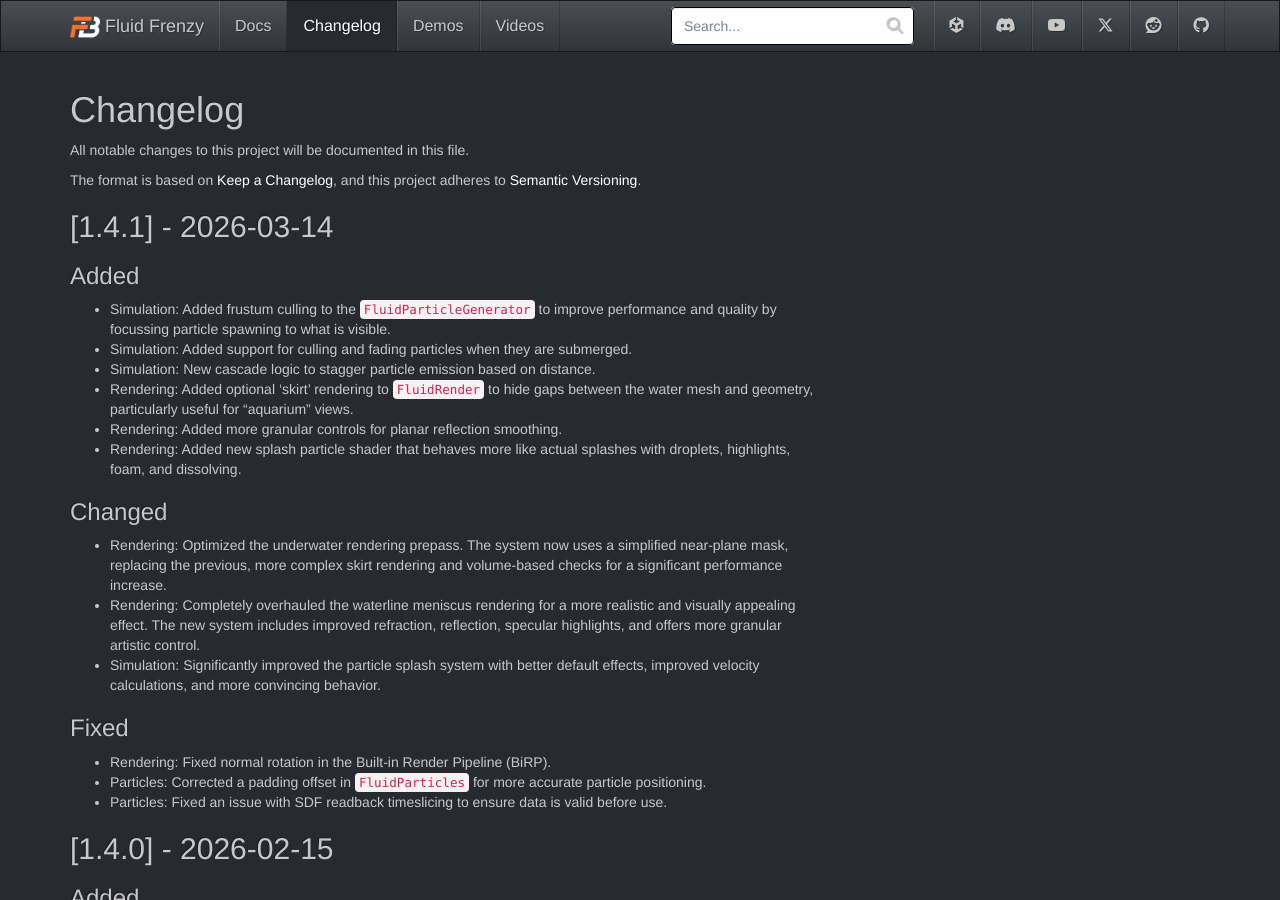
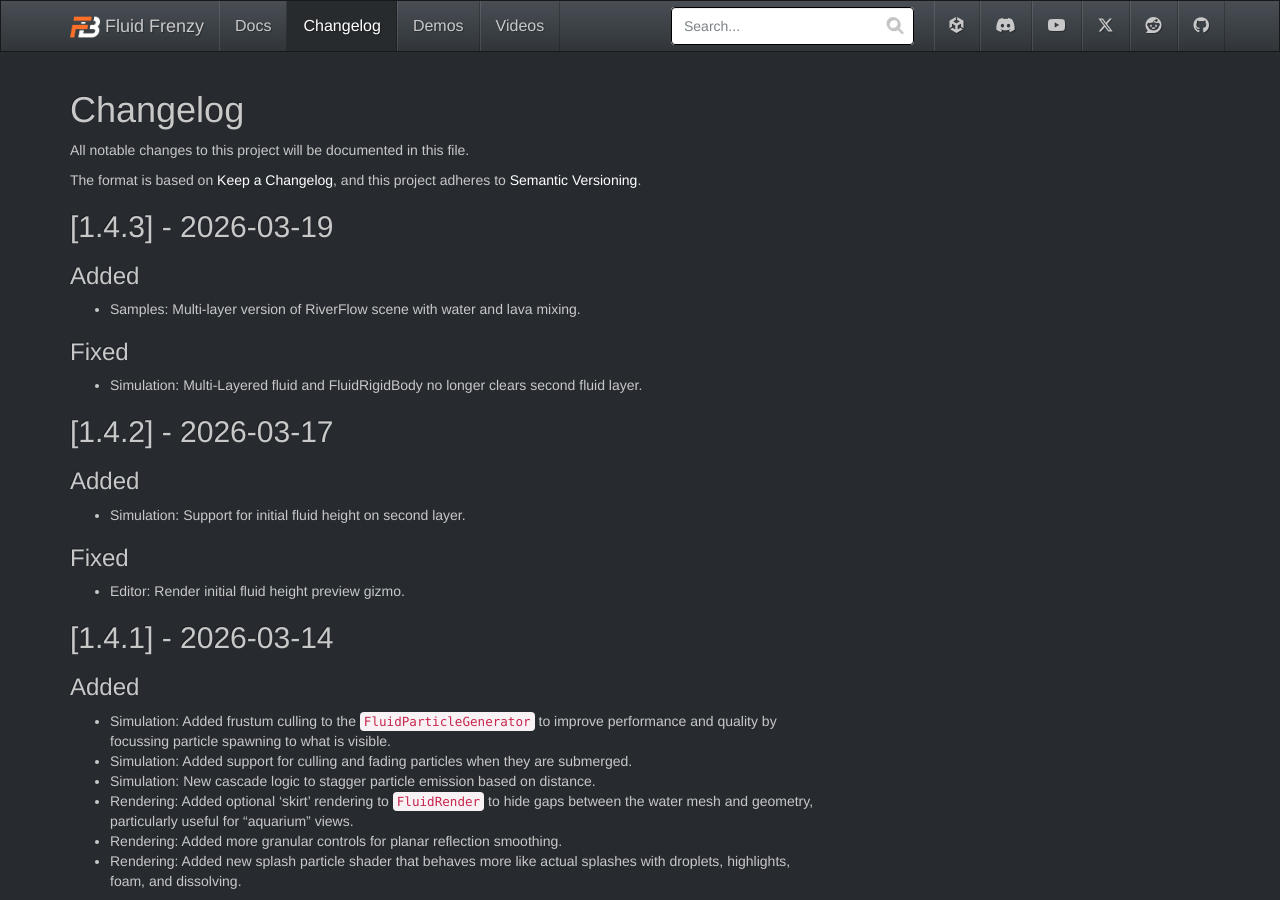
Before and after one commit to FrenzyByte/fluidfrenzy, a Jekyll site: the page built from _changelog/index.md, in a window 1280 px wide and 900 px high. Built offline with Jekyll 4.4.1, drawn with Linux system fonts in a browser that asks for light colours.

Commit message:
v1.4.3 changelog

```diff
--- a/_changelog/index.md
+++ b/_changelog/index.md
@@ -9,6 +9,22 @@ All notable changes to this project will be documented in this file.
 
 The format is based on [Keep a Changelog](https://keepachangelog.com/en/1.1.0/),
 and this project adheres to [Semantic Versioning](https://semver.org/spec/v2.0.0.html).
+
+## [1.4.3] - 2026-03-19
+
+### Added
+- Samples: Multi-layer version of RiverFlow scene with water and lava mixing.
+
+### Fixed
+- Simulation: Multi-Layered fluid and FluidRigidBody no longer clears second fluid layer.
+
+## [1.4.2] - 2026-03-17
+
+### Added
+- Simulation: Support for initial fluid height on second layer.
+
+### Fixed
+- Editor: Render initial fluid height preview gizmo.
 
 ## [1.4.1] - 2026-03-14
 
```
